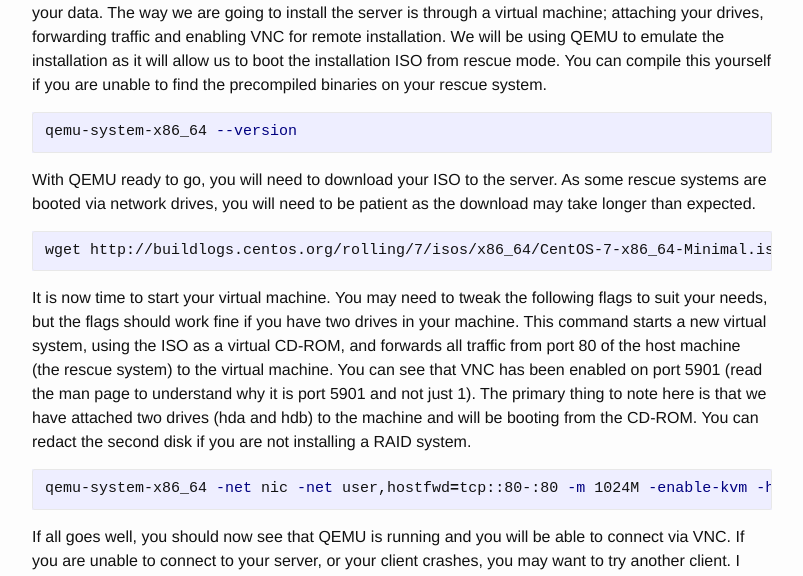
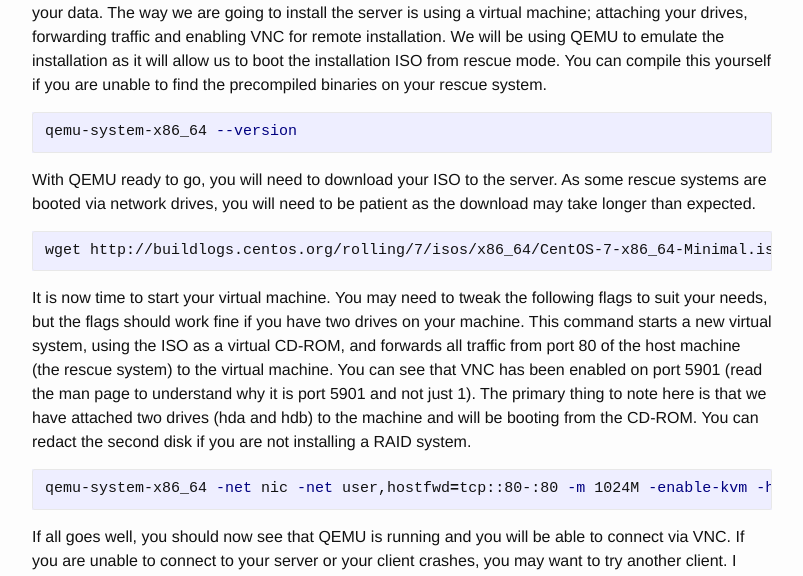
Before and after one commit to Crunkle/blog, a Jekyll site: the page built from _posts/2016-09-12-installing-servers-visually.md, in a window 1280 px wide and 1400 px high, scrolled down 432 px. Shown: the part 280-856 px from the top of the window, without its empty margins (238-1041 px from the left). Built offline with Jekyll 4.4.1, drawn with Linux system fonts in a browser that asks for light colours; some of the changed text lies outside the part shown.

Commit message:
Fix grammatical mistakes

````diff
--- a/_posts/2016-09-12-installing-servers-visually.md
+++ b/_posts/2016-09-12-installing-servers-visually.md
@@ -9,7 +9,7 @@ To start with, as this guide is tailored towards OVH servers, you need to turn o
 
 ![example](https://cdn.jared.im/static/firefox_2016-09-12_01-01-15.png)
 
-Boot your server into any rescue mode and prepare to reinstall your server; now is the time to backup your data. The way we are going to install the server is through a virtual machine; attaching your drives, forwarding traffic and enabling VNC for remote installation. We will be using QEMU to emulate the installation as it will allow us to boot the installation ISO from rescue mode. You can compile this yourself if you are unable to find the precompiled binaries on your rescue system.
+Boot your server into any rescue mode and prepare to reinstall your server; now is the time to backup your data. The way we are going to install the server is using a virtual machine; attaching your drives, forwarding traffic and enabling VNC for remote installation. We will be using QEMU to emulate the installation as it will allow us to boot the installation ISO from rescue mode. You can compile this yourself if you are unable to find the precompiled binaries on your rescue system.
 
 ```shell
 qemu-system-x86_64 --version
@@ -21,21 +21,21 @@ With QEMU ready to go, you will need to download your ISO to the server. As some
 wget http://buildlogs.centos.org/rolling/7/isos/x86_64/CentOS-7-x86_64-Minimal.iso
 ```
 
-It is now time to start your virtual machine. You may need to tweak the following flags to suit your needs, but the flags should work fine if you have two drives in your machine. This command starts a new virtual system, using the ISO as a virtual CD-ROM, and forwards all traffic from port 80 of the host machine (the rescue system) to the virtual machine. You can see that VNC has been enabled on port 5901 (read the man page to understand why it is port 5901 and not just 1). The primary thing to note here is that we have attached two drives (hda and hdb) to the machine and will be booting from the CD-ROM. You can redact the second disk if you are not installing a RAID system.
+It is now time to start your virtual machine. You may need to tweak the following flags to suit your needs, but the flags should work fine if you have two drives on your machine. This command starts a new virtual system, using the ISO as a virtual CD-ROM, and forwards all traffic from port 80 of the host machine (the rescue system) to the virtual machine. You can see that VNC has been enabled on port 5901 (read the man page to understand why it is port 5901 and not just 1). The primary thing to note here is that we have attached two drives (hda and hdb) to the machine and will be booting from the CD-ROM. You can redact the second disk if you are not installing a RAID system.
 
 ```shell
 qemu-system-x86_64 -net nic -net user,hostfwd=tcp::80-:80 -m 1024M -enable-kvm -hda /dev/sda -hdb /dev/sdb -vnc :1 -cdrom ~/CentOS-7-x86_64-Minimal.iso -boot d
 ```
 
-If all goes well, you should now see that QEMU is running and you will be able to connect via VNC. If you are unable to connect to your server, or your client crashes, you may want to try another client. I used TightVNC as it was compatible with the version of QEMU on my system.
+If all goes well, you should now see that QEMU is running and you will be able to connect via VNC. If you are unable to connect to your server or your client crashes, you may want to try another client. I used TightVNC as it was compatible with the version of QEMU on my system.
 
 ![example](https://cdn.jared.im/static/javaw_2016-09-12_01-32-07.png)
 
-You should now be able to install your system using your keyboard and mouse! The reason we forwarded traffic from port 80 becomes apparent here. There are many network time protocols that require port 80 to be open in order to fetch your approximate location. You can change this port, or open more ports, if required. If you do not include this port then your operating system may have trouble connecting to the internet so you will have to connect at a later stage.
+You should now be able to install your system using your keyboard and mouse! The reason we forwarded traffic from port 80 becomes apparent here. There are many network time protocols that require port 80 to be open in order to fetch your approximate location. You can change this port, or open more ports if required. If you do not include this port then your operating system may have trouble connecting to the internet so you will have to connect at a later stage.
 
 ![example](https://cdn.jared.im/static/javaw_2016-09-09_02-42-54.png)
 
-Setup the disk partitioning, boot drive and security settings before installing the server. Do not worry about the network configuration at this stage as it will be replaced later. Once installed, you will need to restart the server and terminate the QEMU process from earlier. It is now time to restart QEMU using different flags to boot from the harddrive instead. If you try to boot up your installed system now, you will be unable to connect as the network scripts will be pointing towards QEMU. You can boot from the hard drive by changing the boot flag and enabling SSH access by forwarding traffic from the rescue mode server (port 222) to the SSH server run inside of QEMU.
+Configure the disk partitioning, boot drive and security settings before installing the server. Do not worry about the network configuration at this stage as it will be replaced later. Once installed, you will need to restart the server and terminate the QEMU process from earlier. It is now time to restart QEMU using different flags to boot from the hard drive instead. If you try to boot up your installed system now, you will be unable to connect as the network scripts will be pointing towards QEMU. You can boot from the hard drive by changing the boot flag and enabling SSH access by forwarding traffic from the rescue mode server (port 222) to the SSH server run inside of QEMU.
 
 ```shell
 qemu-system-x86_64 -net nic -net user,hostfwd=tcp::222-:22 -m 1024M -enable-kvm -hda /dev/sda -hdb /dev/sdb -vnc :1 -boot c
````
